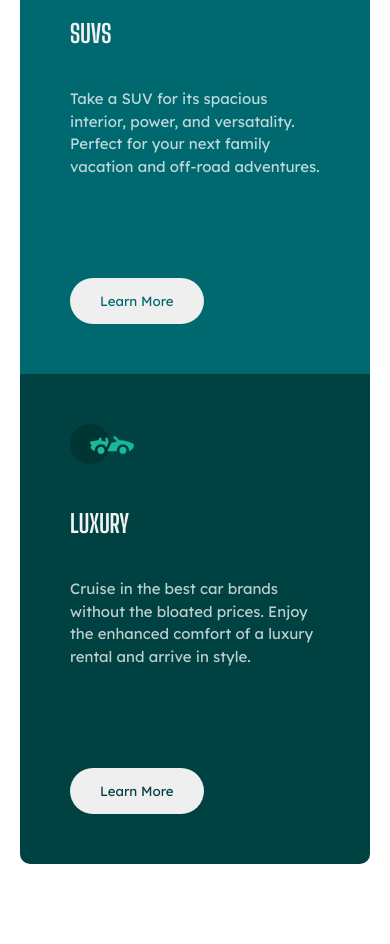
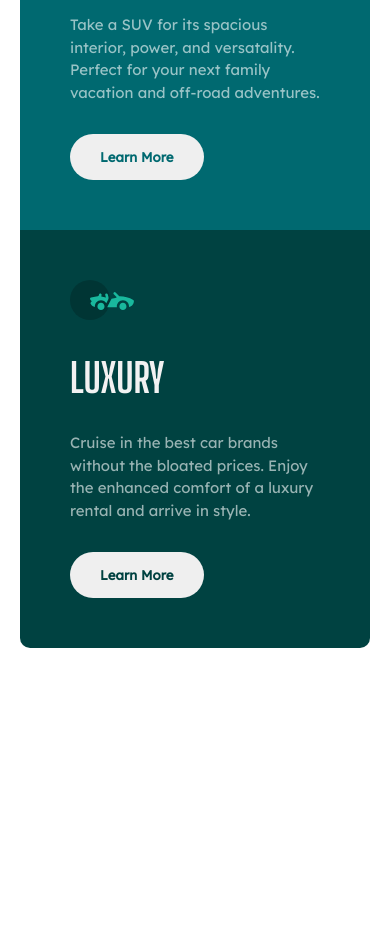
Before and after one commit to LonelyFirefly/3-column-preview-card, a plain HTML site: page index.html in a window 390 px wide. Shown: the part 686-1630 px from the top of the page. After the commit the page ends 1414 px from the top, so only its background shows below. Drawn offline with Linux system fonts and the light colour scheme.

Commit message:
change class names and fix mobile

```diff
--- a/index.html
+++ b/index.html
@@ -15,49 +15,49 @@
 	</head>
 	<body>
 		<main>
-			<div class="product">
-				<div class="product__column product__column_first">
+			<div class="cards">
+				<div class="card card_first">
 					<img
 						class="car-icon"
 						src="../images/icon-sedans.svg"
 						alt="sedan-icon" />
-					<h1 class="product__name">sedans</h1>
-					<p class="product__ad-text">
+					<p class="card__name">sedans</p>
+					<p class="card__ad-text">
 						Choose a sedan for its affordability and excelent fuel
 						economy. Ideal for cruising in the city or on your next
 						road trip.
 					</p>
-					<button class="product__button product__button_first">
+					<button class="card__button card__button_first">
 						<span>Learn More</span>
 					</button>
 				</div>
-				<div class="product__column product__column_second">
+				<div class="card card_second">
 					<img
 						class="car-icon"
 						src="../images/icon-suvs.svg"
 						alt="suvs-icon" />
-					<h1 class="product__name">suvs</h1>
-					<p class="product__ad-text">
+					<p class="card__name">suvs</p>
+					<p class="card__ad-text">
 						Take a SUV for its spacious interior, power, and
 						versatality. Perfect for your next family vacation and
 						off-road adventures.
 					</p>
-					<button class="product__button product__button_second">
+					<button class="card__button card__button_second">
 						<span>Learn More</span>
 					</button>
 				</div>
-				<div class="product__column product__column_third">
+				<div class="card card_third">
 					<img
 						class="car-icon"
 						src="../images/icon-luxury.svg"
 						alt="luxury-icon" />
-					<h1 class="product__name">luxury</h1>
-					<p class="product__ad-text">
+					<p class="card__name">luxury</p>
+					<p class="card__ad-text">
 						Cruise in the best car brands without the bloated
 						prices. Enjoy the enhanced comfort of a luxury rental
 						and arrive in style.
 					</p>
-					<button class="product__button product__button_third">
+					<button class="card__button card__button_third">
 						Learn More
 					</button>
 				</div>
--- a/style.css
+++ b/style.css
@@ -5,7 +5,9 @@
 	--second-column-background: hsl(184, 100%, 22%);
 	--third-column-background: hsl(179, 100%, 13%);
 
-	--fs: 15px;
+	--fs-normal: 15px;
+	--fs-greater: 40px;
+	--f-opacity: 0.8;
 }
 
 *,
@@ -24,7 +26,7 @@ main {
 
 body {
 	font-family: "Lexend Deca", sans-serif;
-	font-size: var(--fs);
+	font-size: var(--fs-normal);
 }
 
 main {
@@ -33,17 +35,17 @@ main {
 	align-items: center;
 }
 
-.product__column_first {
+.card_first {
 	background-color: var(--first-column-background);
 }
-.product__column_second {
+.card_second {
 	background-color: var(--second-column-background);
 }
-.product__column_third {
+.card_third {
 	background-color: var(--third-column-background);
 }
 
-.product {
+.cards {
 	max-width: 920px;
 	display: grid;
 	grid-template-columns: repeat(3, 1fr);
@@ -51,7 +53,7 @@ main {
 	border-radius: 10px;
 }
 
-.product__column {
+.card {
 	padding: 50px;
 }
 
@@ -59,22 +61,24 @@ main {
 	margin-bottom: 40px;
 }
 
-.product__name {
+.card__name {
 	font-family: "Big Shoulders Display", sans-serif;
 	color: var(--clr-accent);
-	font-size: 25px;
+	font-size: var(--fs-greater);
 	text-transform: uppercase;
 	margin-bottom: 40px;
 }
 
-.product__ad-text {
+.card__ad-text {
 	line-height: 1.5em;
 	color: var(--clr-text);
+	opacity: var(--f-opacity);
 	margin-bottom: 100px;
 }
 
-.product__button {
+.card__button {
 	font-family: "Lexend Deca", sans-serif;
+	font-weight: bold;
 	display: flex;
 	justify-items: center;
 	align-items: center;
@@ -85,32 +89,27 @@ main {
 	padding-right: 30px;
 	padding-left: 30px;
 }
-.product__button:hover {
+.card__button:hover {
+	background-color: transparent;
 	color: var(--clr-accent);
-	border: 3px solid var(--clr-accent);
-}
-.product__button_first:hover {
-	background-color: var(--first-column-background);
+	outline: 3px solid var(--clr-accent);
+	transition: 0.5s;
 }
 
-.product__button_second:hover {
-	background-color: var(--second-column-background);
-}
-
-.product__button_third:hover {
-	background-color: var(--third-column-background);
-}
-
-.product__button_first {
+.card__button_first {
 	color: var(--first-column-background);
 }
 
-.product__button_second {
+.card__button_second {
 	color: var(--second-column-background);
 }
 
-.product__button_third {
+.card__button_third {
 	color: var(--third-column-background);
+}
+
+.card__button:active {
+	transform: translateY(10px);
 }
 
 @media screen and (max-width: 768px) {
@@ -119,9 +118,15 @@ main {
 		height: fit-content;
 	}
 
-	.product {
+	.cards {
 		display: flex;
 		flex-direction: column;
 		max-width: 100%;
 	}
+
+	.car-icon,
+	.card__name,
+	.card__ad-text {
+		margin-bottom: 30px;
+	}
 }
```
